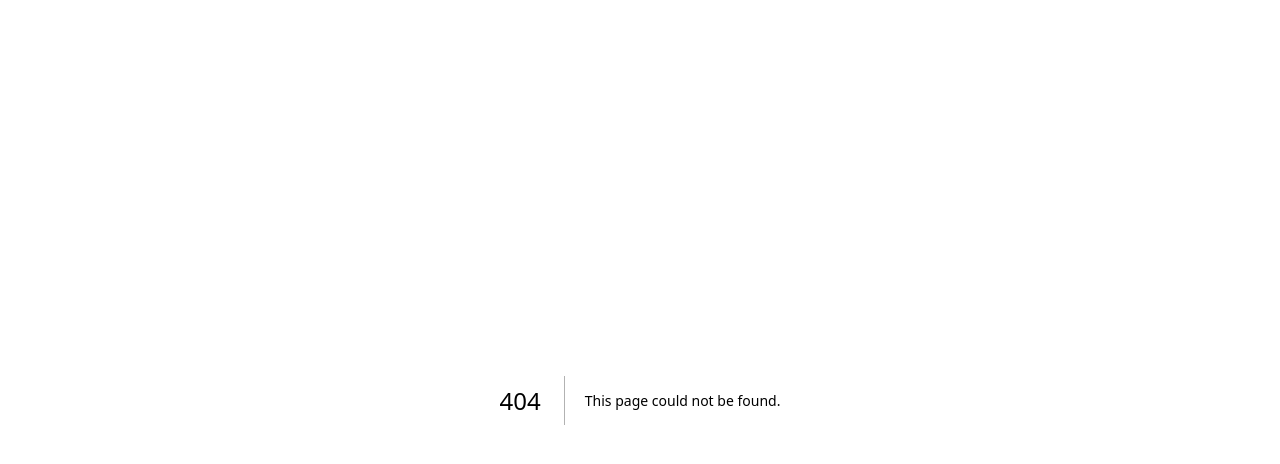
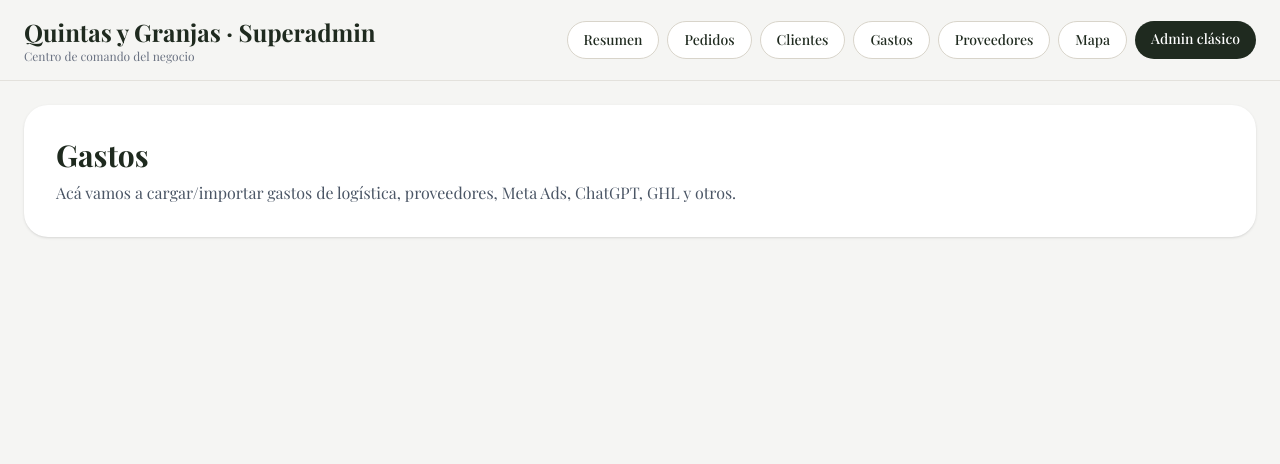
Before and after one commit to inmoflow25-hub/quintasygranjas, a Next.js app: page /superadmin/expenses in a window 1280 px wide. Before the commit this address had no page. Shown: the top 464 px of the page. Built offline with nearby package versions, Linux system fonts and the light colour scheme; a web font is replaced by a local one.

Commit message:
Create page.tsx

```diff
--- /dev/null
+++ b/app/superadmin/expenses/page.tsx
@@ -0,0 +1,10 @@
+export default function SuperAdminExpensesPage() {
+  return (
+    <div className="rounded-3xl bg-white p-8 shadow-sm">
+      <h2 className="text-3xl font-serif font-bold">Gastos</h2>
+      <p className="mt-2 text-gray-600">
+        Acá vamos a cargar/importar gastos de logística, proveedores, Meta Ads, ChatGPT, GHL y otros.
+      </p>
+    </div>
+  )
+}
```
